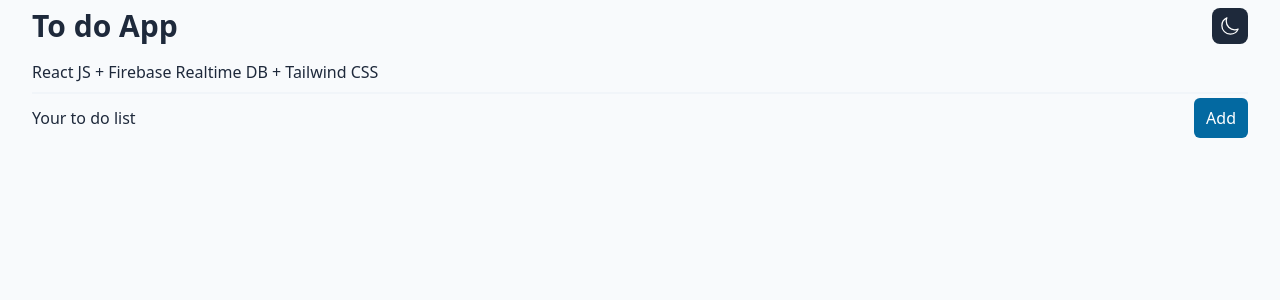
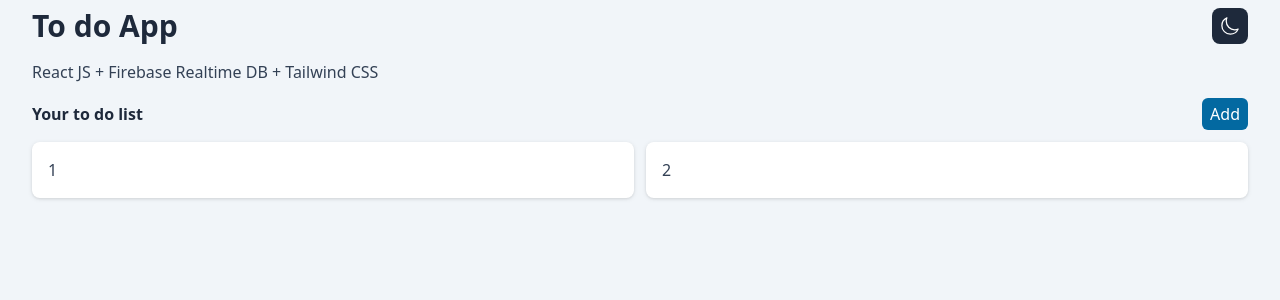
Before and after one commit to movsic08/CRUD-ReactJS-TailwindCSS-, a React (Vite) app: page / in a window 1280 px wide. Shown: the top 300 px of the page. Built offline with nearby package versions, Linux system fonts and the light colour scheme.

Commit message:
added modal, not working

```diff
--- a/src/App.jsx
+++ b/src/App.jsx
@@ -1,18 +1,21 @@
 // import './App.css';
 import "./index.css";
 import React from 'react';
-import { Navbar } from './components';
+import { Navbar, ToDoItem, AddTaskModal } from './components';
 
 function App() {
   return (
-    <div className=" bg-slate-50 font-poppinsw-screen h-screen  text-slate-800">
+    <div className=" bg-slate-100 font-poppinsw-screen h-screen  text-slate-800">
       <div className="container ">
         <Navbar />
-        <h3 className=" mt-2">React JS + Firebase Realtime DB + Tailwind CSS</h3>
+        <h3 className=" mt-2  text-slate-700">React JS + Firebase Realtime DB + Tailwind CSS</h3>
         <div className="flex w-full items-center justify-between mt-2 border-t-2 border-slate-100 py-1">
-          <h1>Your to do list</h1>
-          <button className=" px-3 py-2 bg-sky-700 text-white rounded-md">Add</button>
+          <h1 className=" font-bold">Your to do list</h1>
+          <button className=" px-2 py-1 bg-sky-700 text-white rounded-md">Add</button>
         </div>
+
+        {/* <AddTaskModal /> */}
+        <ToDoItem />
       </div>
     </div>
   );
--- /dev/null
+++ b/src/components/AddTaskModal.jsx
@@ -0,0 +1,24 @@
+
+export default function AddTaskModal() {
+    return (
+        <div >
+            <div className="fixed inset-0 z-50  h-full w-full bg-gray-300 bg-opacity-25 backdrop-blur-sm">
+                <div className="flex items-start justify-center w-full">
+                    <div className="bg-white rounded-md  mt-11 p-2 w-[35%] drop-shadow-sm">
+                        <div className="font-bold w-full flex items-center justify-between text-slate-800">
+                            <h1>Add task</h1>
+                            <button>X</button>
+                        </div>
+                        <div className="flex mt-2">
+                            <div>
+                                <label for="first_name" class="block mb-2 text-sm font-medium text-gray-900 dark:text-white">First name</label>
+                                <input type="text" id="first_name" class="bg-gray-50 border border-gray-300 text-gray-900 text-sm rounded-lg focus:ring-blue-500 focus:border-blue-500 block w-full p-2.5 dark:bg-gray-700 dark:border-gray-600 dark:placeholder-gray-400 dark:text-white dark:focus:ring-blue-500 dark:focus:border-blue-500" placeholder="John" required />
+                            </div>
+                        </div>
+                    </div>
+                </div>
+
+            </div>
+        </div>
+    )
+}
--- /dev/null
+++ b/src/components/ToDoItem.jsx
@@ -0,0 +1,15 @@
+
+export default function ToDoItem() {
+  return (
+    <div className=" grid grid-flow-row mt-2 grid-cols-2 gap-3">
+      <div className="p-4 drop-shadow bg-white text-slate-700 rounded-lg  col-span-2 lg:col-span-1  ">
+        1
+      </div>
+
+      <div className="p-4 drop-shadow bg-white text-slate-700 rounded-lg  col-span-2 lg:col-span-1  ">
+        2
+      </div>
+
+    </div>
+  )
+}
--- a/src/components/index.js
+++ b/src/components/index.js
@@ -1,5 +1,7 @@
 // components/index.js
 export { default as Navbar } from './Navbar';
+export { default as ToDoItem } from './ToDoItem';
+export { default as AddTaskModal } from './AddTaskModal';
 // export { default as Footer } from './Footer';
 // export { default as OtherComponent } from './OtherComponent';
 // Add more exports for additional components
--- /dev/null
+++ b/src/components/test.js
@@ -0,0 +1,49 @@
+const api_campaigns_data = [1, 2, 3, 4, 5, 6, 7, 8, 9, 10, 11, 12, 13, 14, 15];
+
+let chunkedData = [
+    [1, 2, 3, 4],
+    [5, 6, 7, 8],
+    [9, 10, 11, 12],
+    [13, 14, 15]
+];
+
+
+
+
+
+
+
+
+
+
+
+
+
+
+
+
+
+
+
+
+
+api_campaigns_data.data.chunk(4)
+
+
+
+
+
+
+
+
+
+
+
+
+
+
+
+
+
+
+chunk(api_campaigns_data.data, 4)
```
